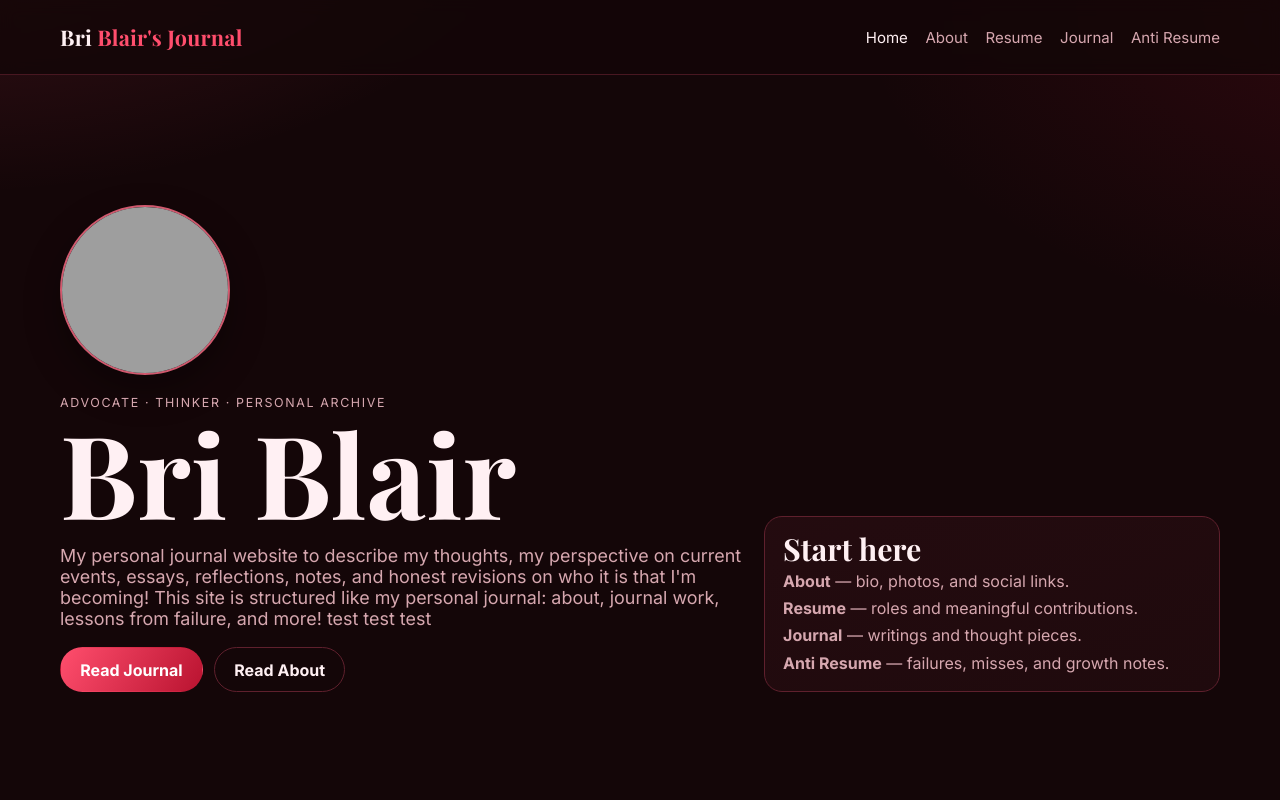
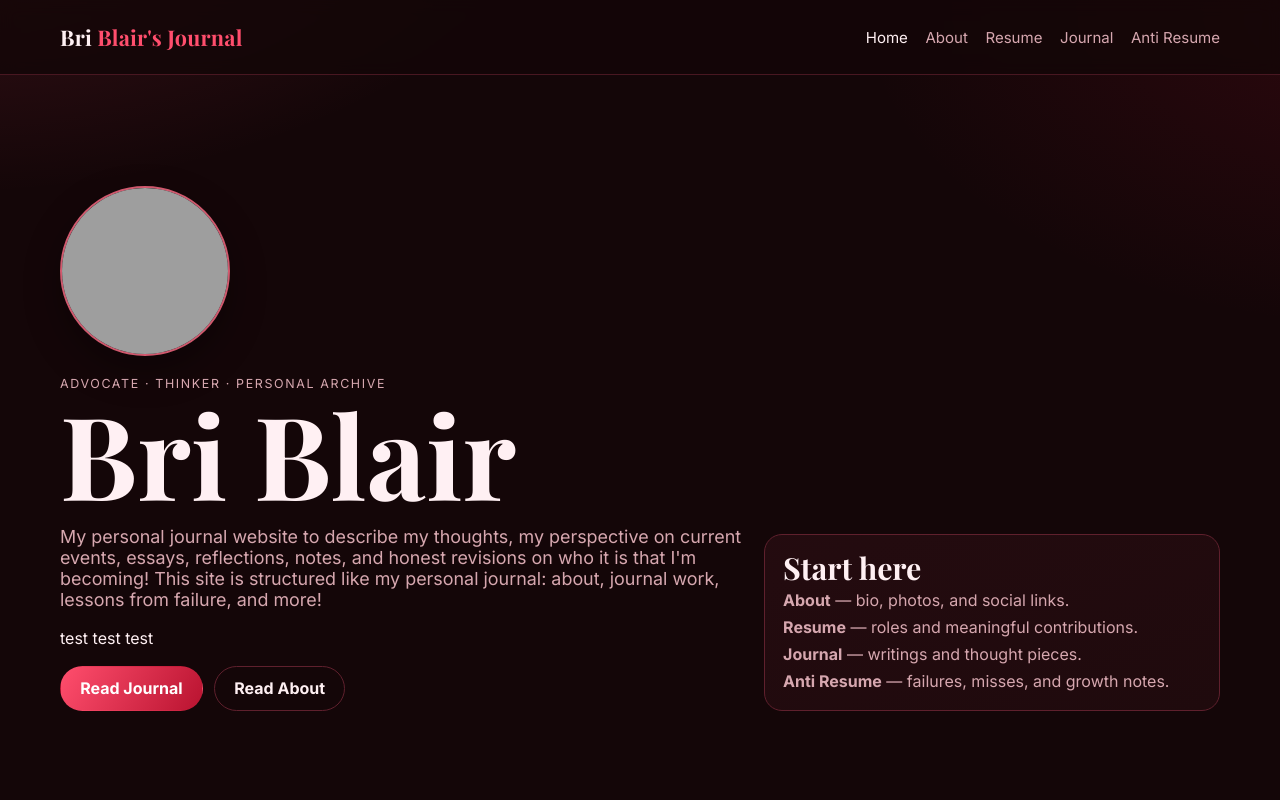
Before and after one commit to the-bri-blair/bri-blair-journal, a plain HTML site: page index.html in a window 1280 px wide. Shown: the top 800 px of the page. Drawn offline with nearby package versions, Linux system fonts and the light colour scheme; grey boxes are pictures that could not be loaded.

Commit message:
Update index.html

```diff
--- a/index.html
+++ b/index.html
@@ -26,8 +26,10 @@
           My personal journal website to describe my thoughts, my perspective on current events, essays,
           reflections, notes, and honest revisions on who it is that I'm becoming! This site is structured like
           my personal journal: about, journal work, lessons from failure, and more!
+        </p>
 
-          test test test
+        <p> test test test
+
         </p>
         <div class="cta-row">
           <a class="btn primary" href="journal.html">Read Journal</a>
```
